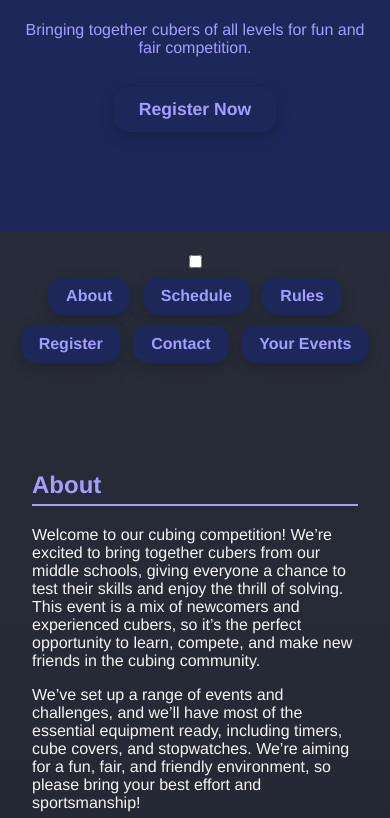
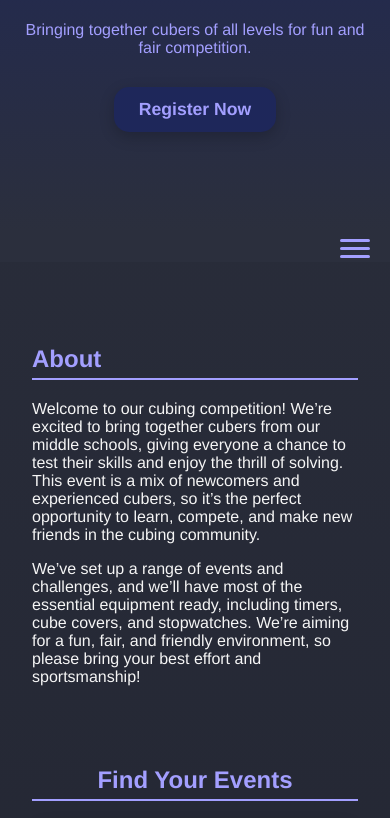
Before and after one commit to TheCoderCuber/gmsn-cube, a plain HTML site: page index.html in a window 390 px wide. Shown: the part 219-1037 px from the top of the page. Drawn offline with nearby package versions, Linux system fonts and the light colour scheme.

Commit message:
Update style.css

```diff
--- a/style.css
+++ b/style.css
@@ -1,13 +1,9 @@
-/* =========================
-   Smooth scrolling
-========================= */
+/* Smooth scrolling */
 html {
   scroll-behavior: smooth;
 }
 
-/* =========================
-   Body
-========================= */
+/* Body */
 body {
   font-family: 'Helvetica Neue', sans-serif;
   margin: 0;
@@ -15,9 +11,7 @@ body {
   color: #f5f5f5;
 }
 
-/* =========================
-   Hero Section
-========================= */
+/* Hero Section */
 .hero {
   display: flex;
   flex-direction: column;
@@ -25,9 +19,13 @@ body {
   align-items: center;
   text-align: center;
   padding: 100px 20px;
-  background: #1E275A;
+  background: linear-gradient(180deg, #1E275A, #2B2F3D);
   color: #A39FFF;
 }
+
+
+
+
 
 .hero h1 {
   font-size: 3rem;
@@ -43,36 +41,87 @@ body {
   font-size: 1.1rem;
 }
 
-/* =========================
-   Header & Nav
-========================= */
-header nav {
-  text-align: center;
-  padding: 20px 0;
+/* Nav styling */
+nav {
+  background: #2B2F3D; /* same as buttons */
+  padding: 15px 0;
+  position: relative;
+  z-index: 100;
 }
 
-nav a.button {
-  display: inline-block;
-  padding: 12px 25px;
-  margin: 0 8px;
-  background: #1E275A;
-  color: #A39FFF;
-  font-weight: bold;
-  text-decoration: none;
-  border-radius: 15px;
-  transition: all 0.3s ease;
-  box-shadow: 0 5px 15px rgba(0,0,0,0.2);
+.nav-links {
+  text-align: center;
 }
 
-nav a.button:hover {
+.nav-links a.button {
+  margin: 0 8px;
+  transition: all 0.3s ease;
+}
+
+/* Remove underline hover, keep existing button hover style */
+.nav-links a.button:hover {
   background: #3A48A1;
   color: #fff;
   transform: translateY(-3px) scale(1.05);
 }
 
-/* =========================
-   Main Sections
-========================= */
+/* Hamburger for mobile */
+.nav-toggle {
+  display: none;
+}
+
+.nav-toggle-label {
+  display: none;
+  position: absolute;
+  top: 15px;
+  right: 20px;
+  height: 25px;
+  width: 30px;
+  cursor: pointer;
+}
+
+.nav-toggle-label span,
+.nav-toggle-label span::before,
+.nav-toggle-label span::after {
+  display: block;
+  background: #A39FFF;
+  height: 3px;
+  width: 100%;
+  border-radius: 2px;
+  position: relative;
+}
+
+.nav-toggle-label span::before,
+.nav-toggle-label span::after {
+  content: '';
+  position: absolute;
+}
+
+.nav-toggle-label span::before {
+  top: -8px;
+}
+
+.nav-toggle-label span::after {
+  top: 8px;
+}
+
+/* Mobile menu toggle */
+@media (max-width: 768px) {
+  .nav-links {
+    display: none;
+    flex-direction: column;
+  }
+  .nav-toggle:checked + .nav-toggle-label + .nav-links {
+    display: flex;
+  }
+  .nav-toggle-label {
+    display: block;
+  }
+}
+
+
+
+/* Main */
 main {
   max-width: 900px;
   margin: auto;
@@ -90,9 +139,7 @@ h2 {
   margin-bottom: 20px;
 }
 
-/* =========================
-   Fade-in Animation
-========================= */
+/* Fade-in Animation */
 .fade-in {
   opacity: 0;
   transform: translateY(30px);
@@ -104,9 +151,7 @@ h2 {
   transform: translateY(0);
 }
 
-/* =========================
-   Buttons
-========================= */
+/* Buttons */
 .button {
   display: inline-block;
   padding: 12px 25px;
@@ -127,9 +172,7 @@ h2 {
   transform: translateY(-3px) scale(1.05);
 }
 
-/* =========================
-   Search Section
-========================= */
+/* Search Section */
 #find-group {
   text-align: center;
 }
@@ -165,9 +208,7 @@ h2 {
   color: #fff;
 }
 
-/* =========================
-   Result Card
-========================= */
+/* Result Card */
 .result-card {
   background: #1E275A;
   color: #A39FFF;
@@ -178,9 +219,28 @@ h2 {
   font-size: 1.1rem;
 }
 
-/* =========================
-   Footer
-========================= */
+.result-card.error {
+  background: #5a1e1e;
+  color: #ffb3b3;
+}
+
+/* Spinner */
+.spinner {
+  margin: 15px auto;
+  border: 4px solid rgba(255,255,255,0.2);
+  border-top: 4px solid #A39FFF;
+  border-radius: 50%;
+  width: 36px;
+  height: 36px;
+  animation: spin 1s linear infinite;
+}
+
+@keyframes spin {
+  0% { transform: rotate(0deg); }
+  100% { transform: rotate(360deg); }
+}
+
+/* Footer */
 footer {
   background: #222;
   color: #f5f5f5;
@@ -188,9 +248,7 @@ footer {
   padding: 2rem;
 }
 
-/* =========================
-   Responsive
-========================= */
+/* Responsive */
 @media (max-width: 768px) {
   .hero h1 { font-size: 2.2rem; }
   .hero p { font-size: 1rem; }
```
